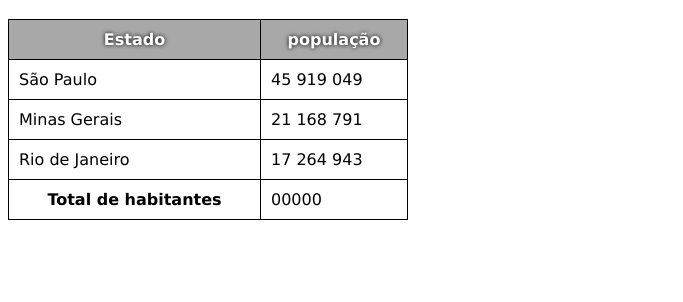
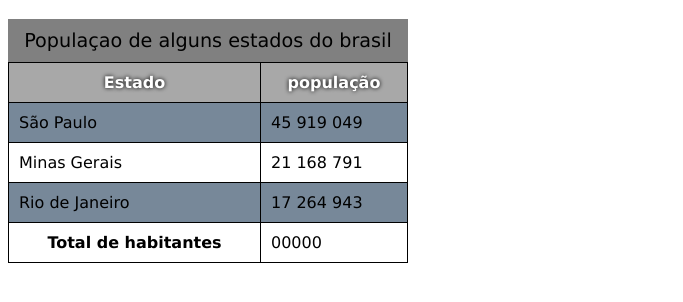
Before and after one commit to LucasMatheus20/Html-css, a plain HTML site: page Exercicios/ex023/tabela02.html in a window 1280 px wide. Shown: the part 62-364 px from the top of the page, without its empty margins (0-683 px from the left). Drawn offline with Linux system fonts and the light colour scheme.

Commit message:
Update tabela02.html

```diff
--- a/Exercicios/ex023/tabela02.html
+++ b/Exercicios/ex023/tabela02.html
@@ -23,15 +23,30 @@
             color: white;
             text-shadow: 0px 0px 4px black;
         }
+        caption{
+            font-size: 1.2em;
+            background-color: gray;
+            padding: 10px;
+
+        }
+       tbody > tr:nth-child(odd){
+        background-color: lightslategray;
+
+       }
+
+
     </style>
 </head>
 <body>
     <h1>Trabalhando com tabelas grandes.</h1>
     <table>
+        <caption>
+            Populaçao de alguns estados do brasil
+        </caption>
         <thead>
             <tr>
-                <th>Estado</th>
-                <th>população</th>
+                <th scope="col">Estado</th>
+                <th scope="col">população</th>
             </tr>
         </thead>
         <tbody>
@@ -48,9 +63,6 @@
                 <td>Rio de Janeiro</td>
                 <td>17 264 943</td>
             </tr>
-            <tr>
-
-            </tr>
 
         </tbody>
         <tfoot>
```
